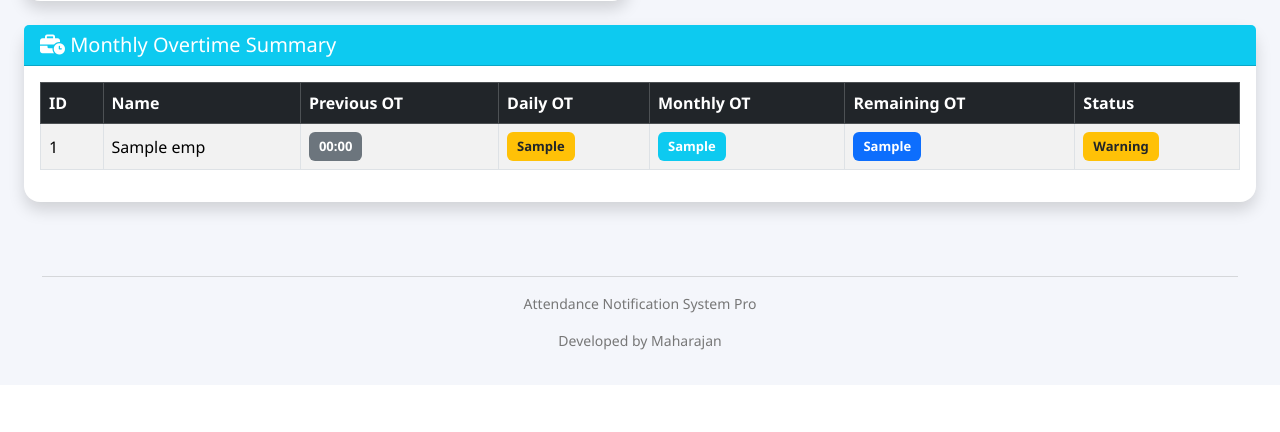
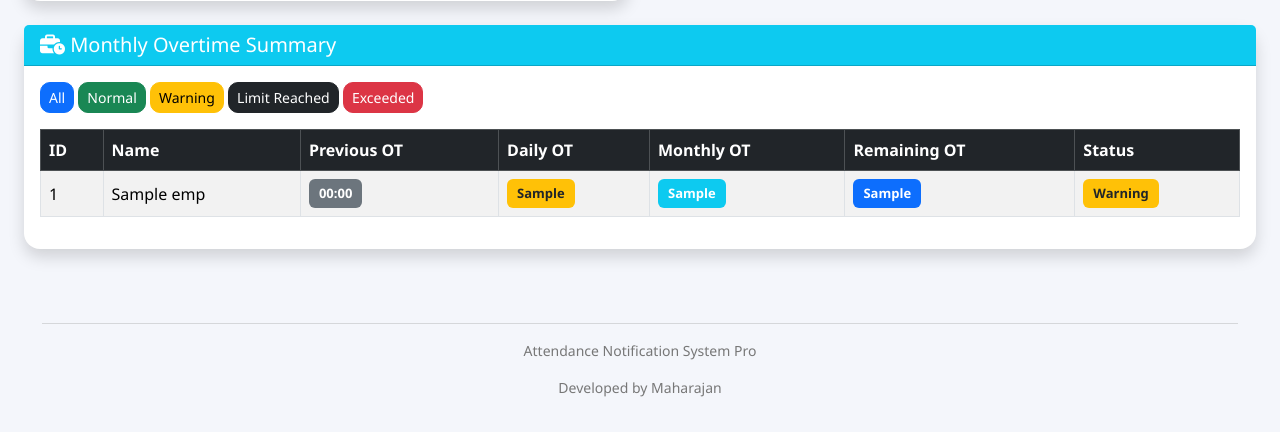
Before and after one commit to maharajan4m2p/Attendance_Notification_System, a Flask app: template templates/dashboard.html in a window 1280 px wide. Shown: the part 1907-2339 px from the top of the page. Before the commit the page ends 2257 px from the top, so only its background shows below. Run offline with Flask 3, Linux system fonts and the light colour scheme; the template is opened without the code that fills it: most values are stand-ins (such as "Sample title", 1, 10 or a date in 2020).

Commit message:
Overtime checking  with filter option

```diff
--- a/templates/dashboard.html
+++ b/templates/dashboard.html
@@ -722,92 +722,6 @@ beginAtZero:true
 <script>
 
 // =====================================================
-// Employee Search
-// =====================================================
-
-document.getElementById("employeeSearch").addEventListener(
-
-"keyup",
-
-function(){
-
-const keyword=this.value.toLowerCase();
-
-const rows=document.querySelectorAll(
-
-"#employeeTable tbody tr"
-
-);
-
-rows.forEach(function(row){
-
-const text=row.innerText.toLowerCase();
-
-row.style.display=text.includes(keyword)?"":"none";
-
-});
-
-}
-
-);
-
-// =====================================================
-// Employee Filter
-// =====================================================
-
-document.querySelectorAll(".filter-btn").forEach(function(button){
-
-button.addEventListener(
-
-"click",
-
-function(){
-
-const filter=this.dataset.filter;
-
-const rows=document.querySelectorAll(
-
-"#employeeTable tbody tr"
-
-);
-
-rows.forEach(function(row){
-
-if(filter==="All"){
-
-row.style.display="";
-
-return;
-
-}
-
-if(
-
-row.innerText.toLowerCase().includes(
-
-filter.toLowerCase()
-
-)
-
-){
-
-row.style.display="";
-
-}
-
-else{
-
-row.style.display="none";
-
-}
-
-});
-
-});
-
-});
-
-// =====================================================
 // Employee Modal
 // =====================================================
 
@@ -1114,9 +1028,42 @@ alert(
 
     <div class="card-body">
 
+    <!-- Monthly OT Filter -->
+
+    <div class="mb-3">
+
+        <button class="btn btn-primary btn-sm filter-btn"
+                data-filter="All">
+            All
+        </button>
+
+        <button class="btn btn-success btn-sm filter-btn"
+                data-filter="Normal">
+            Normal
+        </button>
+
+        <button class="btn btn-warning btn-sm filter-btn"
+                data-filter="Warning">
+            Warning
+        </button>
+
+        <button class="btn btn-dark btn-sm filter-btn"
+                data-filter="Limit Reached">
+            Limit Reached
+        </button>
+
+        <button class="btn btn-danger btn-sm filter-btn"
+                data-filter="Exceeded">
+            Exceeded
+        </button>
+
+    </div>
+
     <div class="table-responsive">
 
-            <table class="table table-bordered table-striped">
+            <table
+                id="monthlyOTTable"
+                class="table table-bordered table-striped">
 
                 <thead class="table-dark">
 
@@ -1144,7 +1091,7 @@ alert(
 
 {% for emp in result.employees %}
 
-<tr>
+<tr data-status="{{ emp.monthly_status}}">
 
     <td>{{ emp.employee_id }}</td>
 
@@ -1243,7 +1190,7 @@ searchBox.addEventListener("keyup",function(){
 
 const keyword=this.value.toLowerCase();
 
-document.querySelectorAll("#employeeTable tbody tr")
+document.querySelectorAll("#monthlyOTTable tbody tr")
 
 .forEach(function(row){
 
@@ -1265,27 +1212,28 @@ row.style.display=row.innerText.toLowerCase().includes(keyword)
 
 document.querySelectorAll(".filter-btn").forEach(function(btn){
 
-btn.onclick=function(){
-
-const filter=this.dataset.filter.toLowerCase();
-
-document.querySelectorAll("#employeeTable tbody tr")
-
+    btn.onclick = function(){
+
+        const filter = this.dataset.filter;
+
+        document.querySelectorAll("#monthlyOTTable tbody tr")
         .forEach(function(row){
 
-if(filter==="all"){
-
-row.style.display="";
-
-return;
-
-}
-
-row.style.display=row.innerText.toLowerCase().includes(filter)
-
-? ""
-
-: "none";
+            if(filter === "All"){
+
+                row.style.display = "";
+
+            }
+            else if(row.dataset.status === filter){
+
+                row.style.display = "";
+
+            }
+            else{
+
+                row.style.display = "none";
+
+            }
 
         });
 
@@ -1456,13 +1404,8 @@ alert("Late Report copied successfully.");
 function sendHRReport(){
 
     window.open(
-
-"https://wa.me/?text="+
-
-encodeURIComponent(hrReport.value),
-
+        "https://wa.me/?text=" + encodeURIComponent(hrReport.value),
         "_blank"
-
     );
 
 }
```
Lines whose indentation alone changed are shown as unchanged.
